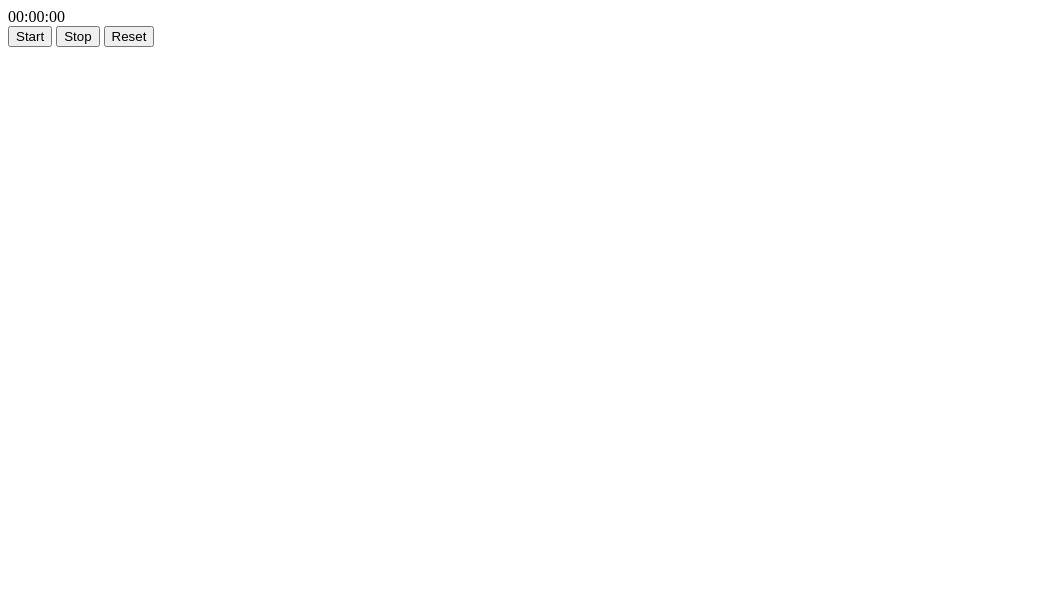
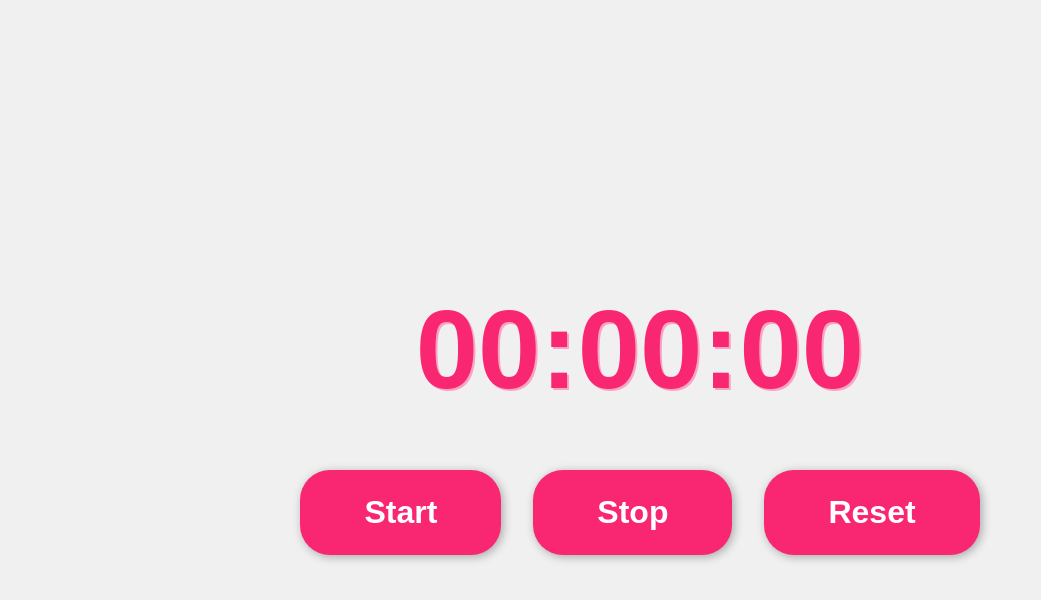
Before and after one commit to SinaAhmadiii/stopwatch, a plain HTML site: page index.html in a window 1280 px wide. Shown: the whole page, without its empty margins (0-1041 px from the left). Drawn offline with Linux system fonts and the light colour scheme.

Commit message:
Add CSS Code

```diff
--- a/index.html
+++ b/index.html
@@ -4,6 +4,7 @@
     <meta charset="UTF-8">
     <meta name="viewport" content="width=device-width, initial-scale=1.0">
     <title>Document</title>
+    <link rel="stylesheet" href="style.css">
 </head>
 <body>
     <div id="timer">00:00:00</div>
--- /dev/null
+++ b/style.css
@@ -0,0 +1,63 @@
+body{
+    background-color: #f0f0f0;
+    font-family: "Poppins",sans-serif;
+    display: flex;
+    flex-direction: column;
+    justify-content: center;
+    min-height: 100vh;
+    overflow: hidden;
+    align-items: center;
+}
+
+
+#timer{
+    font-size: 7rem;
+    font-weight: 700;
+    text-shadow: 2px 2px #f8a5c2;
+    color: #f92672;
+    width: 600px;
+    text-align: center;
+    margin: 40px auto;
+}
+
+#buttons{
+    display: flex;
+    justify-content: center;
+}
+
+button{
+    background-color: #f92672;
+    color: white;
+    border: none;
+    font-size: 2rem;
+    font-weight: bold;
+    padding: 1.5rem  4rem;
+    margin: 1rem;
+    border-radius: 30px;
+    cursor: pointer;
+    box-shadow: 2px 2px 10px rgba(0, 0, 0, 0.3);
+    transition: all .2s;
+}
+
+
+button:hover{
+    background-color: #f44583;
+    box-shadow: 2px 2px 10px rgba(0, 0, 0, 0.5);
+}
+
+
+button[disabled]{
+    opacity: .5;
+    cursor: default;
+}
+
+@media (max-width:800px) {
+    #timer{
+        font-size: 4rem;
+        width: 350px;
+    }
+    button{
+        font-size: 1.5rem;
+        padding: 1rem 2rem;
+    }
+}
```
